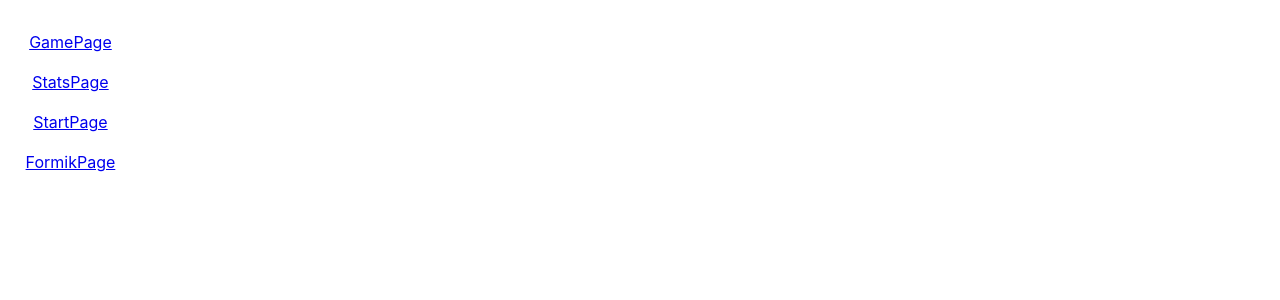
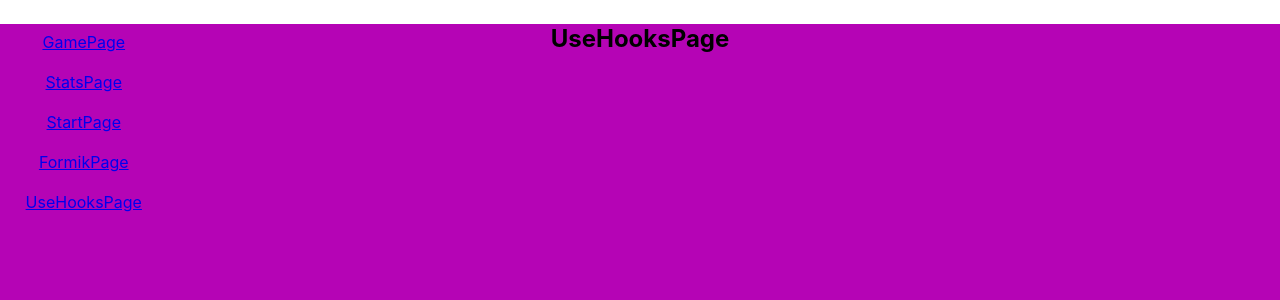
Before and after one commit to IvanGerman/react3.0, a React (Create React App) app: page /useHooksPage in a window 1280 px wide. Shown: the top 300 px of the page. Built offline with nearby package versions, Linux system fonts and the light colour scheme; no server answers.

Commit message:
feat: implement UseHooksPage component

```diff
--- a/src/App.js
+++ b/src/App.js
@@ -7,6 +7,7 @@ import Navbar from './components/Navbar/Navbar';
 import { StartPageContainer } from './components/StartPage/StartPageContainer';
 import  StatsPageContainer  from './components/StatsPage/StatsPageContainer';
 import StatsSinglePage from './components/StatsPage/StatsSinglePage/StatsSinglePage';
+import UseHooksPage from './components/UseHooksPage/UseHooksPage';
 
 
 const App = (props) => {
@@ -20,6 +21,7 @@ const App = (props) => {
           <Route path="statsPage/*" element={<StatsPageContainer/>}/>
           <Route path="statssingle/:statsid" element={<StatsSinglePage/>}/>
           <Route path="formikPage/*" element={<FormikPageContainer/>}/>
+          <Route path="useHooksPage/*" element={<UseHooksPage/>}/>
         </Routes>
         <Navbar></Navbar>
       </div>
--- a/src/components/Navbar/Navbar.jsx
+++ b/src/components/Navbar/Navbar.jsx
@@ -15,6 +15,9 @@ const Navbar = () => {
       <br></br>
       <br></br>
       <NavLink to="/formikPage">FormikPage</NavLink>
+      <br></br>
+      <br></br>
+      <NavLink to="/useHooksPage">UseHooksPage</NavLink>
     </nav>
   )
 }
--- /dev/null
+++ b/src/components/UseHooksPage/UseHooksPage.jsx
@@ -0,0 +1,18 @@
+import React from "react";
+
+import styles from './UseHooksPage.module.css';
+
+
+const UseHooksPage = (props) => {
+
+
+  return (
+    <div className={styles.useHooksPage}>
+
+      <p>UseHooksPage</p>
+
+    </div>
+  )
+}
+
+export default UseHooksPage;
--- /dev/null
+++ b/src/components/UseHooksPage/UseHooksPage.module.css
@@ -0,0 +1,7 @@
+.useHooksPage {
+  width: 100%;
+  min-height: 100vh;
+  background-color: rgb(181, 4, 181);
+  font-size: 3vh;
+  font-weight: 700;
+}
```
